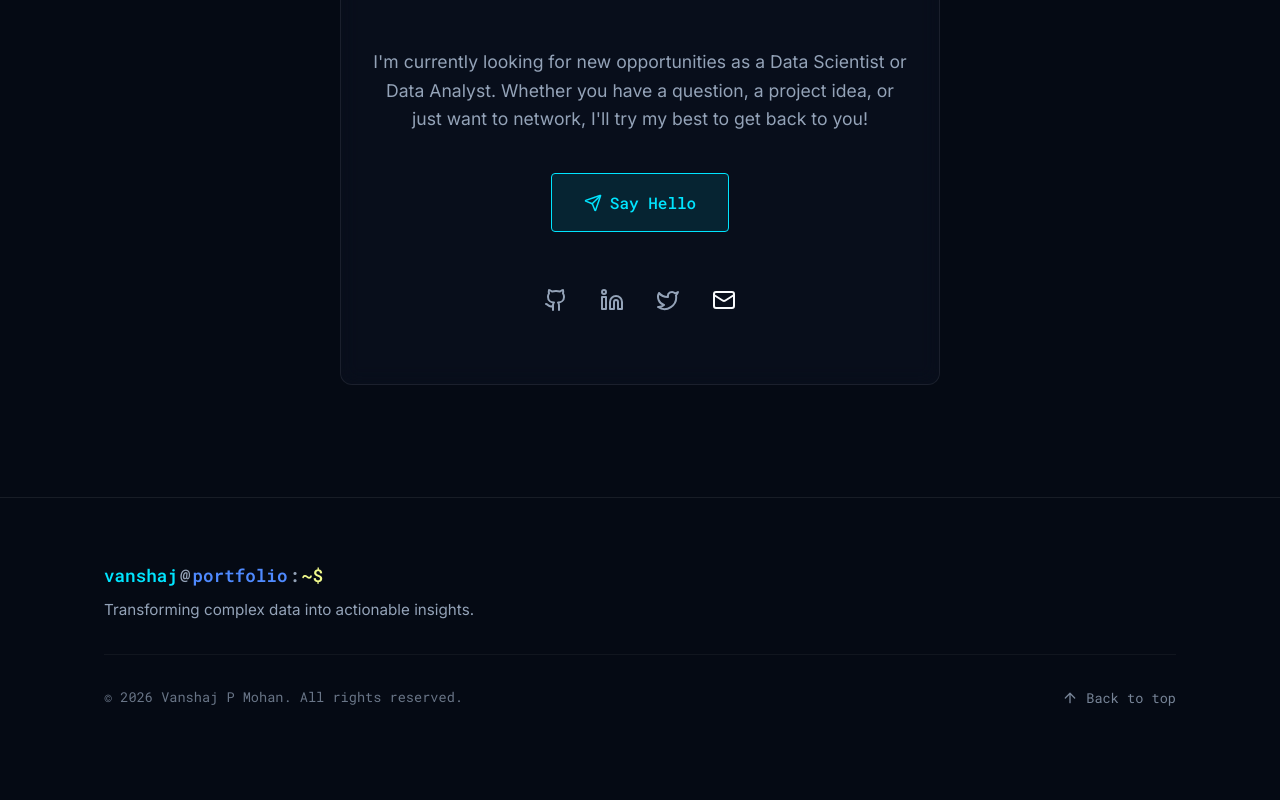
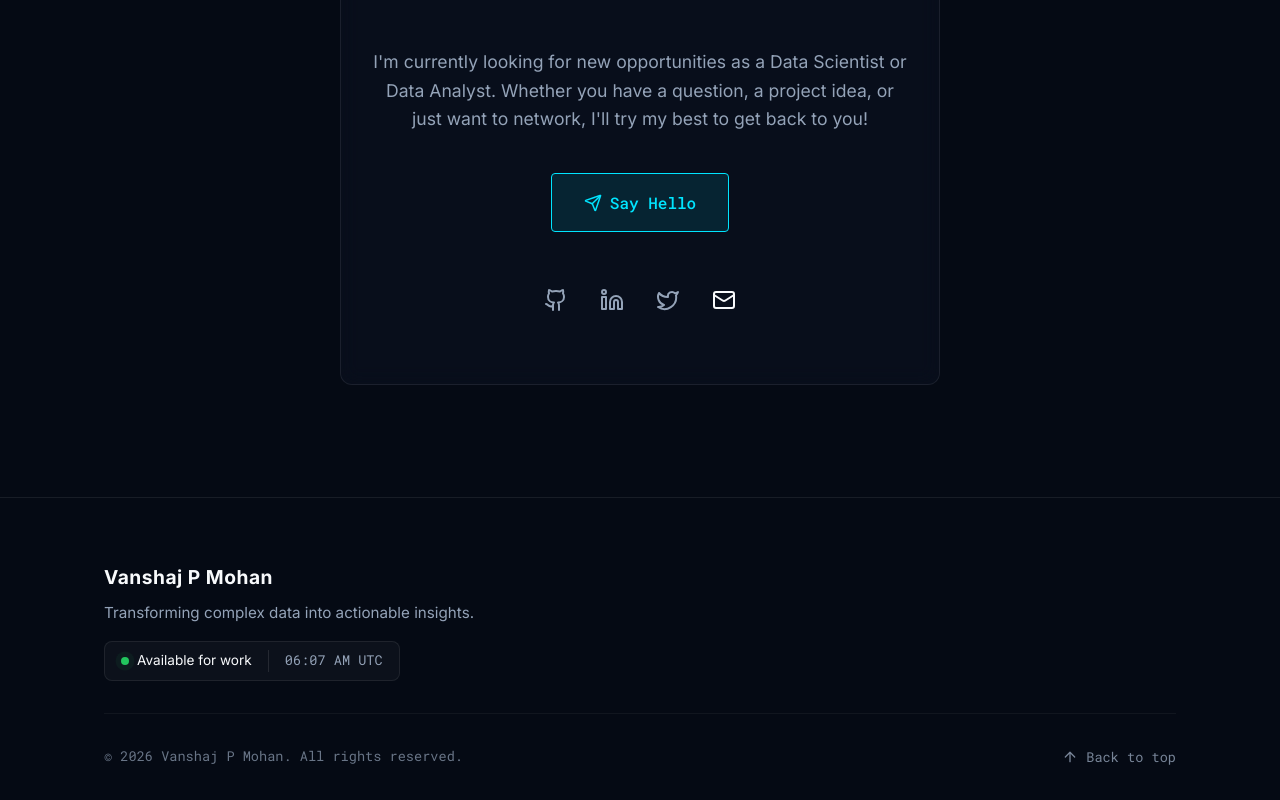
Before and after one commit to Vanshaj14Mohan/Portfolio, a React (Vite) app: page / in a window 1280 px wide. Shown: the part 5776-6576 px from the top of the page. Before the commit the page ends 6517 px from the top, so only its background shows below. Built offline with nearby package versions, Linux system fonts and the light colour scheme.

Commit message:
Portfolio

```diff
--- a/src/components/Footer.css
+++ b/src/components/Footer.css
@@ -13,46 +13,58 @@
   gap: 1.5rem;
 }
 
-.terminal-prompt {
-  font-family: var(--mono-font, 'Roboto Mono', monospace);
+.footer-brand h3 {
+  font-family: var(--heading-font);
+  color: var(--text-primary);
   margin-bottom: 0.5rem;
-  font-size: 1.1rem;
-  font-weight: 600;
-  letter-spacing: 0;
+  font-size: 1.2rem;
+  letter-spacing: 0.5px;
+}
+
+.status-widget {
   display: flex;
   align-items: center;
-  gap: 2px;
+  gap: 1rem;
+  margin-top: 1rem;
+  background: rgba(255, 255, 255, 0.03);
+  padding: 0.5rem 1rem;
+  border-radius: 8px;
+  border: 1px solid var(--border-color);
+  width: fit-content;
 }
 
-.term-user {
-  color: #00e5ff; /* Cyan */
+.status-indicator {
+  display: flex;
+  align-items: center;
+  gap: 0.5rem;
 }
 
-.term-at {
-  color: var(--text-secondary);
+.status-dot {
+  width: 8px;
+  height: 8px;
+  background-color: #22c55e;
+  border-radius: 50%;
+  box-shadow: 0 0 10px rgba(34, 197, 94, 0.5);
+  animation: pulse-green 2s infinite;
 }
 
-.term-host {
-  color: #4f8aff; /* Neon Blue */
+.status-text {
+  font-size: 0.85rem;
+  color: var(--text-primary);
 }
 
-.term-colon {
+.status-time {
+  font-family: var(--mono-font, 'Roboto Mono', monospace);
+  font-size: 0.85rem;
   color: var(--text-secondary);
+  border-left: 1px solid rgba(255, 255, 255, 0.1);
+  padding-left: 1rem;
 }
 
-.term-path {
-  color: #f1fa8c; /* Yellow-ish */
-  margin-right: 4px;
-}
-
-.term-cursor {
-  color: var(--text-primary);
-  animation: blink 1s step-end infinite;
-}
-
-@keyframes blink {
-  0%, 100% { opacity: 1; }
-  50% { opacity: 0; }
+@keyframes pulse-green {
+  0% { box-shadow: 0 0 0 0 rgba(34, 197, 94, 0.7); }
+  70% { box-shadow: 0 0 0 6px rgba(34, 197, 94, 0); }
+  100% { box-shadow: 0 0 0 0 rgba(34, 197, 94, 0); }
 }
 
 .footer-tagline {
--- a/src/components/Footer.jsx
+++ b/src/components/Footer.jsx
@@ -1,8 +1,15 @@
-import React from 'react';
+import React, { useState, useEffect } from 'react';
 import { Github, Linkedin, Mail, ArrowUp } from 'lucide-react';
 import './Footer.css';
 
 const Footer = () => {
+  const [time, setTime] = useState(new Date());
+
+  useEffect(() => {
+    const timer = setInterval(() => setTime(new Date()), 1000);
+    return () => clearInterval(timer);
+  }, []);
+
   const scrollToTop = () => {
     window.scrollTo({ top: 0, behavior: 'smooth' });
   };
@@ -12,15 +19,17 @@ const Footer = () => {
       <div className="container">
         <div className="footer-top">
           <div className="footer-brand">
-            <h3 className="terminal-prompt">
-              <span className="term-user">vanshaj</span>
-              <span className="term-at">@</span>
-              <span className="term-host">portfolio</span>
-              <span className="term-colon">:</span>
-              <span className="term-path">~$</span>
-              <span className="term-cursor">_</span>
-            </h3>
+            <h3>Vanshaj P Mohan</h3>
             <p className="footer-tagline">Transforming complex data into actionable insights.</p>
+            <div className="status-widget">
+              <div className="status-indicator">
+                <span className="status-dot"></span>
+                <span className="status-text">Available for work</span>
+              </div>
+              <div className="status-time">
+                {time.toLocaleTimeString('en-US', { hour: '2-digit', minute: '2-digit', timeZoneName: 'short' })}
+              </div>
+            </div>
           </div>
         </div>
 
```
